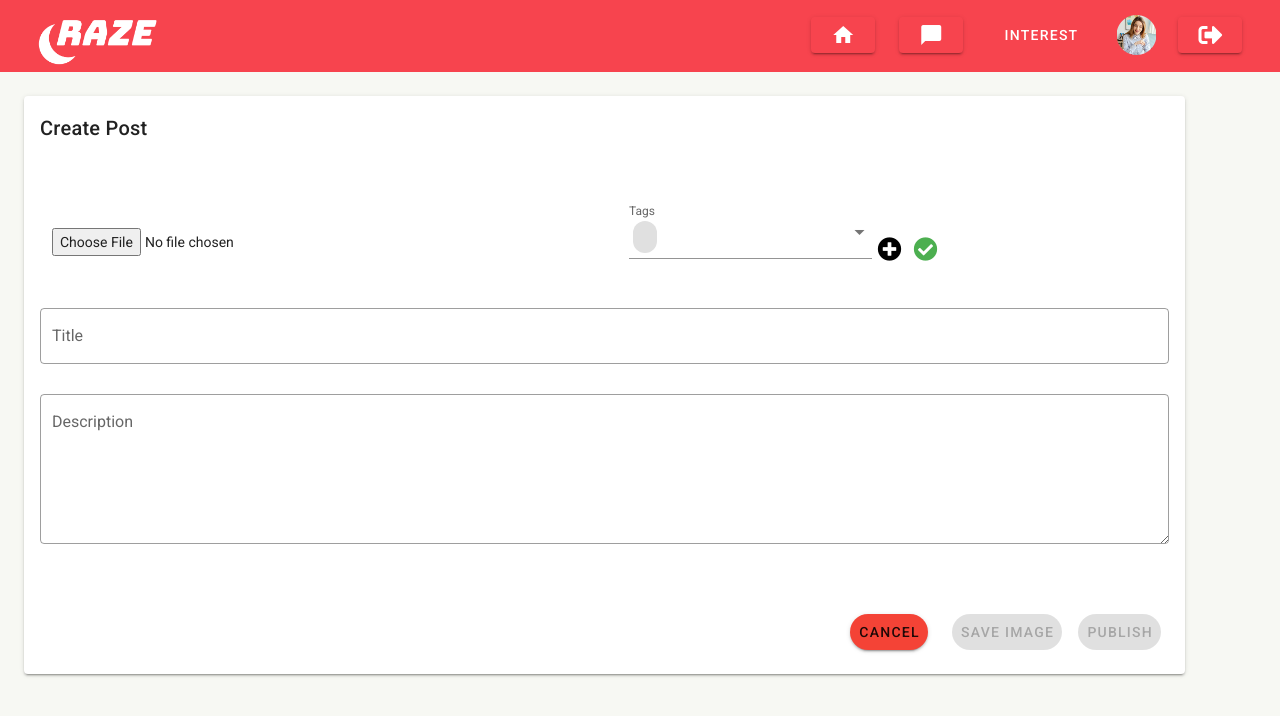
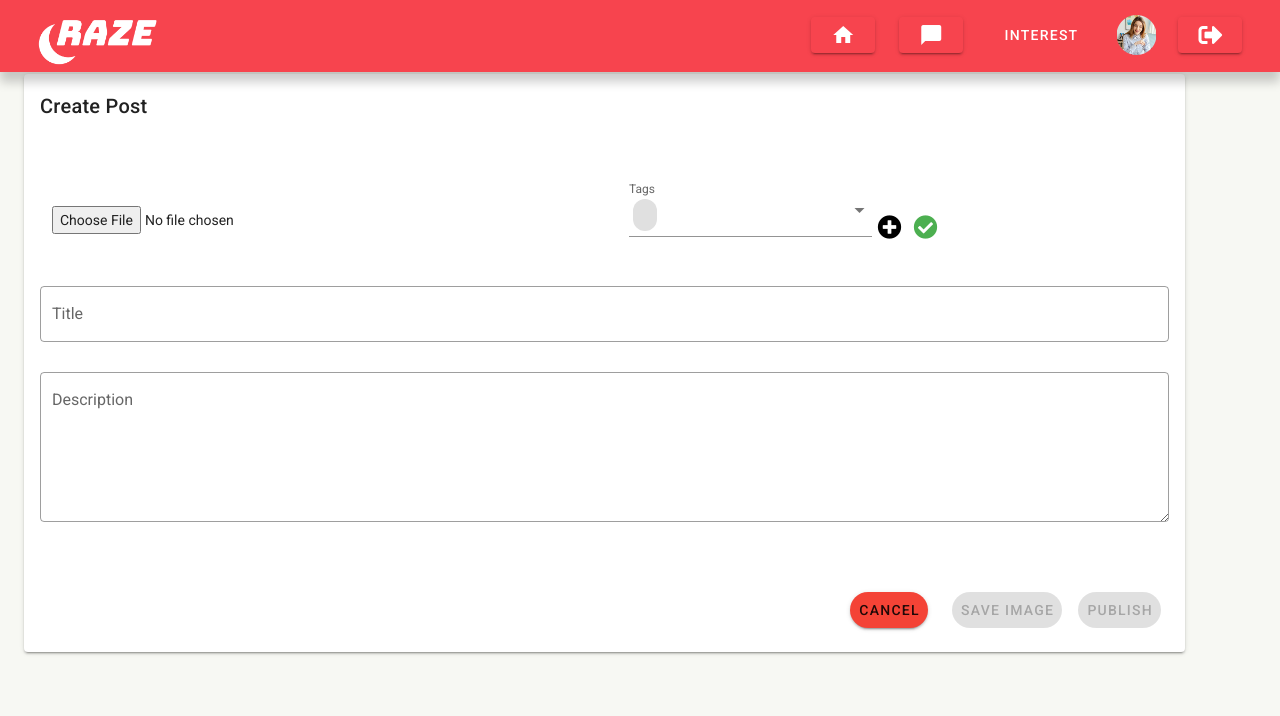
Before and after one commit to kevinstif/Raze_app, a Vue app in the folder app_web/: page /addPost in a window 1280 px wide. Shown: the top 716 px of the page. Built offline with nearby package versions, Linux system fonts and the light colour scheme; no server answers.

Commit message:
fix nav-bar

```diff
--- a/app_web/src/posts/pages/add-post.vue
+++ b/app_web/src/posts/pages/add-post.vue
@@ -26,7 +26,7 @@
         <v-card-actions>
           <v-spacer></v-spacer>
           <v-btn  rounded  color="red"
-                  class="my-4 mx-4" type="cancel">Cancel
+                  class="my-4 mx-4" type="cancel" to="/web/posts">Cancel
           </v-btn>
           <v-btn :disabled="!enableSave" color="yellow" rounded @click="managerImage">Save Image</v-btn>
           <v-btn :disabled="!enabledPublish" rounded  color="green"
--- a/app_web/src/views/Web.vue
+++ b/app_web/src/views/Web.vue
@@ -1,6 +1,6 @@
 <template>
   <v-app>
-    <nav>
+    <nav class="nav-bar">
       <img src="../img/Logo.png" alt="RazeApp Logo">
       <div class="nav-links" id="navLinks">
         <ul>
@@ -51,6 +51,7 @@ export default {
 <style lang="css">
 .main {
   background-color: #F7F8F3;
+  margin-top: 50px;
 }
 .container{
   width: 100%;
@@ -106,4 +107,11 @@ nav img{
 body {
   background-color: #F7F8F3;
 }
+
+.nav-bar{
+  position: fixed;
+  width: 100%;
+  z-index: 100;
+  box-shadow:  0 10px 10px  rgba(0, 0, 0, 0.2);
+}
 </style>
```
